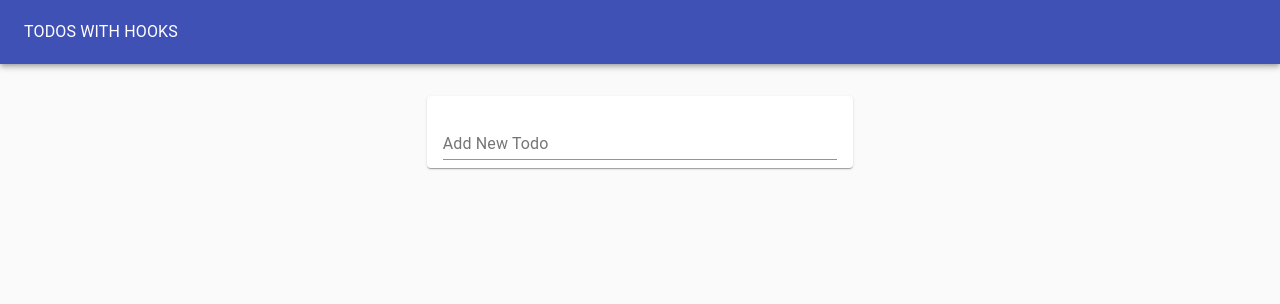
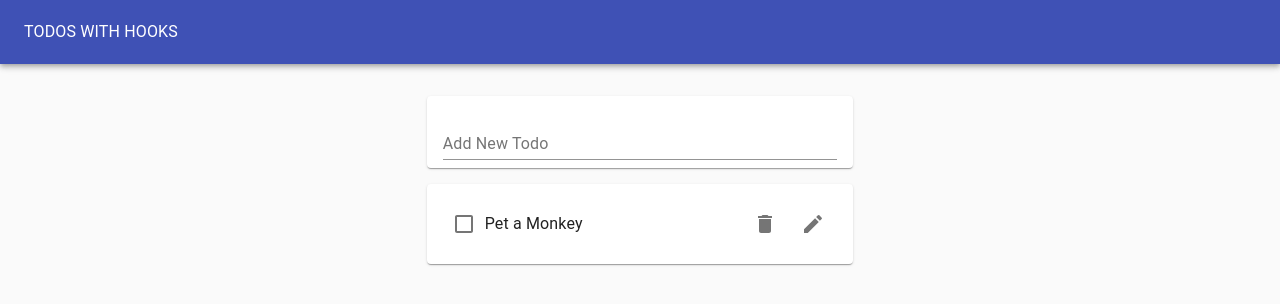
Before and after one commit to gustavo-camello/toDoList_ReactHooks, a React (Create React App) app: page / in a window 1280 px wide. Shown: the top 304 px of the page. Built offline with nearby package versions, Linux system fonts and the light colour scheme.

Commit message:
create localStorageHook

```diff
--- a/src/TodoApp.js
+++ b/src/TodoApp.js
@@ -1,4 +1,5 @@
-import React, {useState, useEffect} from "react";
+import React, { useEffect} from "react";
+import useTodoState from "./hooks/useTodoState";
 import TodoForm from "./TodoForm";
 import TodoList from "./TodoList";
 import Typography from "@material-ui/core/Typography";
@@ -6,43 +7,12 @@ import Paper from "@material-ui/core/Paper";
 import AppBar from "@material-ui/core/AppBar";
 import ToolBar from "@material-ui/core/Toolbar";
 import Grid from "@material-ui/core/Grid";
-import { v4 as uuidv4 } from 'uuid';
+
 
 function TodoApp () {
-    const initialTodos = JSON.parse(window.localStorage.getItem('todos') || "[]" );
-    // const initialTodos = [
-    //     {id: 1, task: "Take the bin out", completed: false},
-    //     {id: 2, task: "Wash car", completed: true},
-    //     {id: 3, task: "Grow beard", completed: false},
-    // ]
-    const [todos, setTodos] = useState(initialTodos);
+    const initialTodos = [{id: 1, task: "Pet a Monkey", completed: false}]
+    const {todos, addTodo, removeTodo, toggleTodo, editTodo} = useTodoState(initialTodos);
 
-    useEffect(() => {
-        window.localStorage.setItem("todos", JSON.stringify(todos), [todos]);
-    })
-
-    const addTodo = newTodoText => {
-        setTodos([...todos, {id: uuidv4(), task: newTodoText, completed: false}])
-    }
-
-    const removeTodo = todoId => {
-        const updatedTodos = todos.filter(todo => todo.id !== todoId);
-        setTodos(updatedTodos);
-    }
-
-    const toggleTodo = todoId => {
-        const updatedTodos = todos.map(todo =>
-            todo.id === todoId ? {...todo, completed: !todo.completed} : todo
-        );
-        setTodos(updatedTodos);
-    };
-
-    const editTodo = (todoId, newTask) => {
-        const updatedTodos = todos.map(todo =>
-            todo.id === todoId ? {...todo, task: newTask} : todo
-        );
-        setTodos(updatedTodos);
-    }
 
     return (
         <Paper style={{
--- a/src/TodoList.js
+++ b/src/TodoList.js
@@ -13,10 +13,8 @@ function TodoList ({todos, removeTodo, toggleTodo, editTodo}) {
                     {todos.map((todo, i) => (
                         <>
                             <Todo
-                                task={todo.task}
-                                id={todo.id}
+                                {...todo}
                                 key={todo.id}
-                                completed={todo.completed}
                                 removeTodo={removeTodo}
                                 toggleTodo={toggleTodo}
                                 editTodo={editTodo}
--- /dev/null
+++ b/src/hooks/useLocalStorageState.js
@@ -0,0 +1,22 @@
+import {useState, useEffect} from "react";
+
+function UseLocalStorageState (key, defaultVal) {
+    const [state, setState] = useState(() => {
+        let val;
+        try {
+            val = JSON.parse(window.localStorage.getItem(key) || String(defaultVal))
+        }
+        catch (e){
+            val = defaultVal;
+        }
+        return val;
+    });
+
+    useEffect(() => {
+        window.localStorage.setItem(key, JSON.stringify(state))
+    }, [state]);
+
+    return [state, setState]
+}
+
+export default UseLocalStorageState;
--- /dev/null
+++ b/src/hooks/useTodoState.js
@@ -0,0 +1,30 @@
+import useLocalStorageState from './useLocalStorageState';
+import { v4 as uuidv4 } from 'uuid';
+
+export default initialTodos => {
+    const [todos, setTodos] = useLocalStorageState("todos", initialTodos);
+
+    return {
+        todos,
+        addTodo: newTodoText => {
+            setTodos([...todos, {id: uuidv4(), task: newTodoText, completed: false}])
+        },
+        removeTodo: todoId => {
+            const updatedTodos = todos.filter(todo => todo.id !== todoId);
+            setTodos(updatedTodos);
+        },
+        toggleTodo: todoId => {
+            const updatedTodos = todos.map(todo =>
+                todo.id === todoId ? {...todo, completed: !todo.completed} : todo
+            );
+            setTodos(updatedTodos);
+        },
+        editTodo: (todoId, newTask) => {
+            const updatedTodos = todos.map(todo =>
+                todo.id === todoId ? {...todo, task: newTask} : todo
+            );
+            setTodos(updatedTodos);
+        }
+
+    }
+}
```
